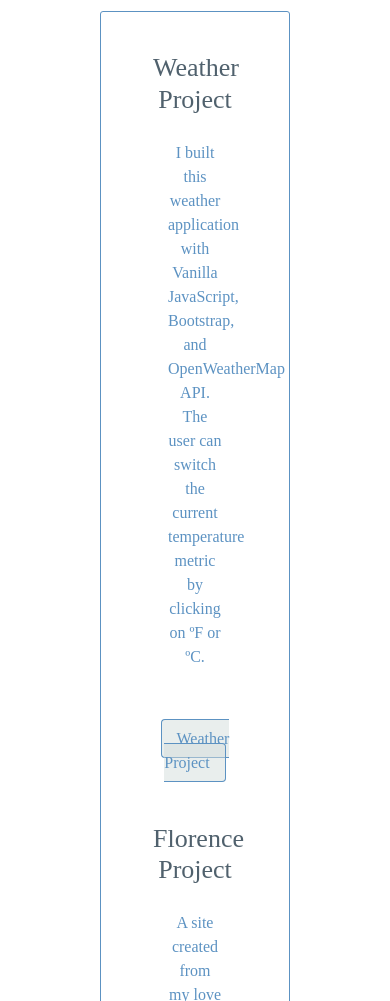
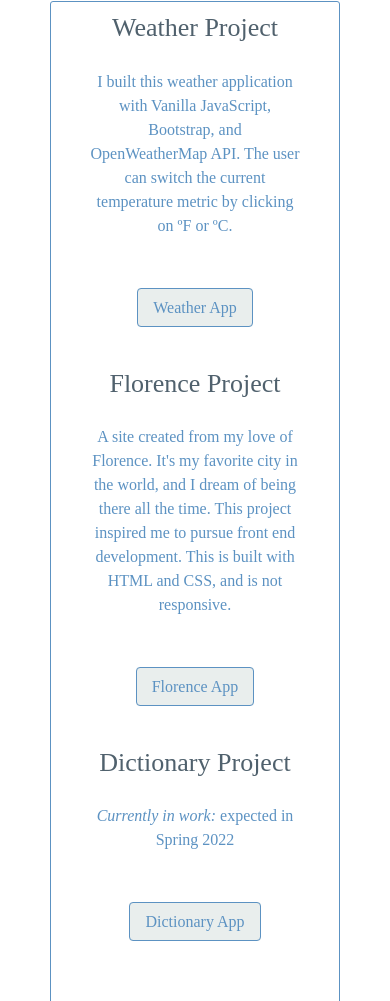
Before and after one commit to teckoni/Portfolio-Project, a plain HTML site: page index.html in a window 390 px wide. Shown: the part 263-1264 px from the top of the page. Drawn offline with nearby package versions, Linux system fonts and the light colour scheme; a web font is replaced by a local one.

Commit message:
update homepage content, make homepage content responsive

```diff
--- a/index.html
+++ b/index.html
@@ -90,7 +90,7 @@
               class="project-link"
               title="Weather Project"
               target="_blank"
-              >Weather Project</a
+              >Weather App</a
             >
           </div>
           <div class="col-sm-4 mb-5">
@@ -106,7 +106,7 @@
               class="project-link"
               title="Florence Project"
               target="_blank"
-              >Florence Project</a
+              >Florence App</a
             >
           </div>
 
@@ -120,7 +120,7 @@
               class="project-link"
               title="Dictionary Project"
               target="_blank"
-              >Dictionary Project</a
+              >Dictionary App</a
             >
           </div>
         </div>
--- a/src/style.css
+++ b/src/style.css
@@ -85,6 +85,13 @@ h2 {
   p {
     padding: 10px 15px;
   }
+
+  .homepage-content {
+    margin: 40px 50px;
+    padding: 10px;
+    border: 1px solid var(--second-color);
+    border-radius: 3px;
+  }
 }
 
 footer {
```
